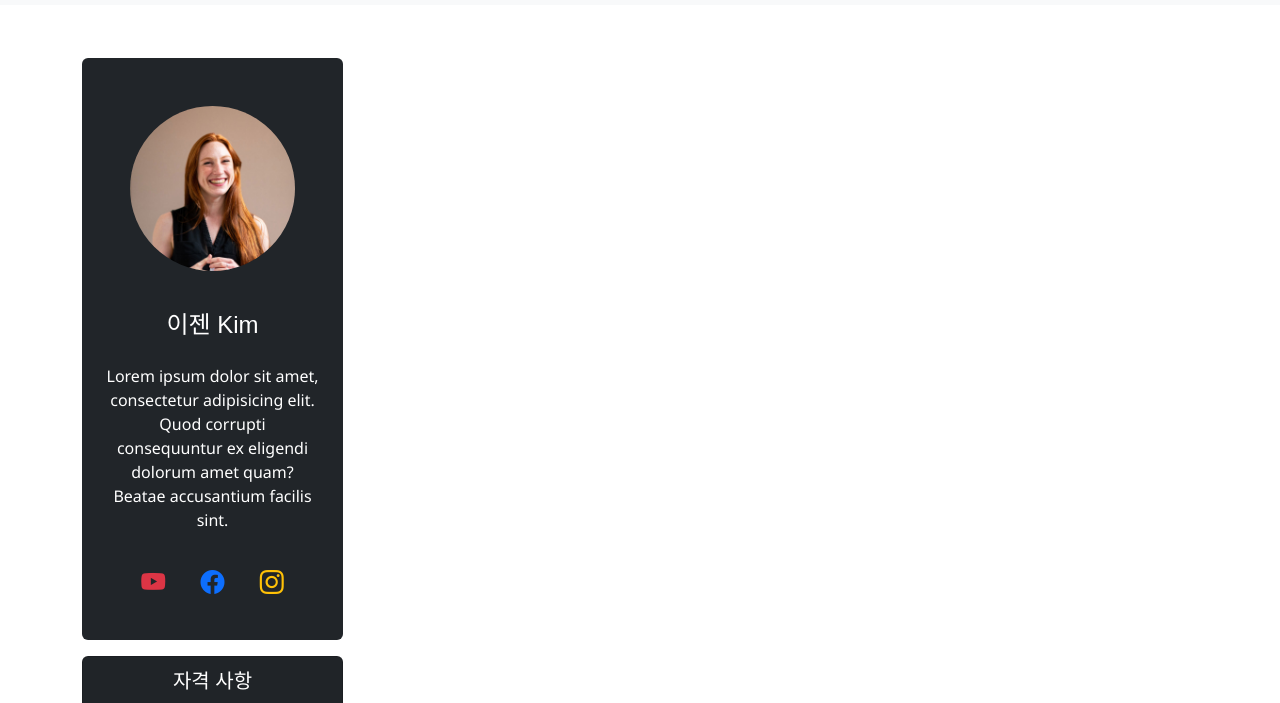
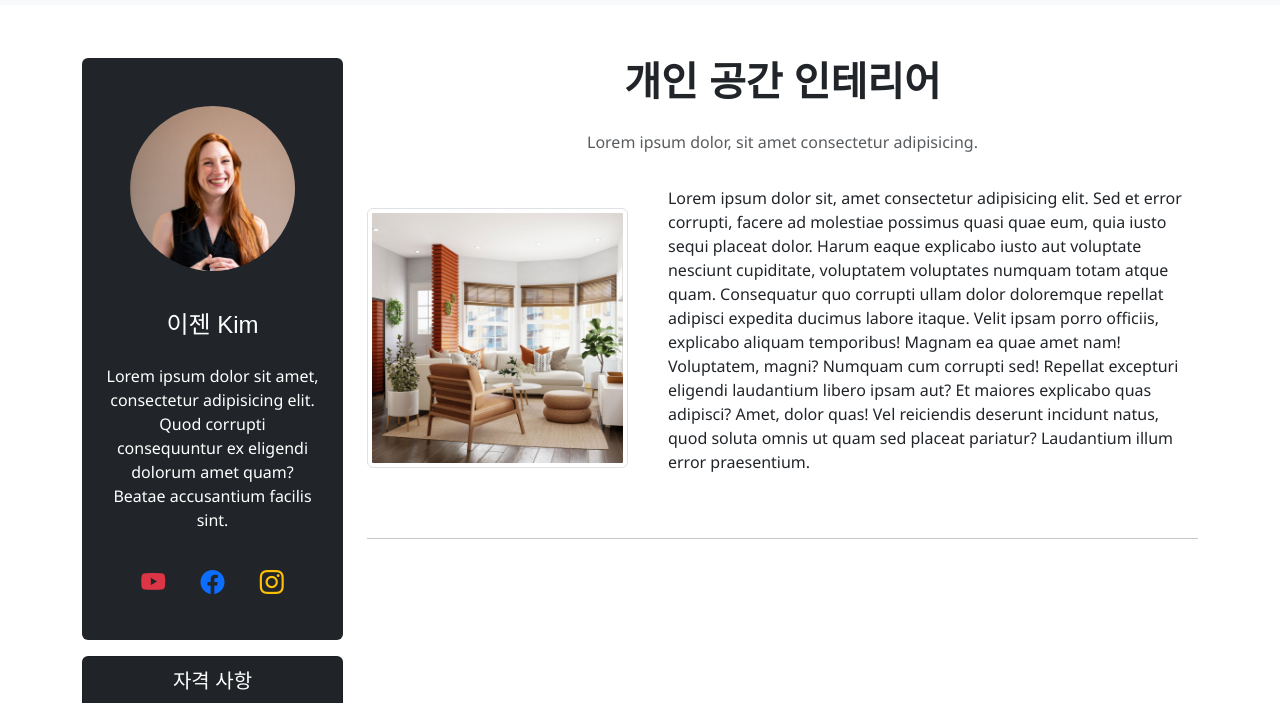
Before and after one commit to jonghyuk11/second_project, a plain HTML site: page private-interior.html in a window 1280 px wide. Shown: the part 54-757 px from the top of the page. Drawn offline with nearby package versions, Linux system fonts and the light colour scheme; a web font is replaced by a local one.

Commit message:
개인 인테리어 프라이빗 소개 섹션 부분 완성

```diff
--- a/private-interior.html
+++ b/private-interior.html
@@ -45,7 +45,7 @@
     <div class="container my-5 py-5">
         <div class="row">
             <!-- 프로필 바 섹션 시작 -->
-            <section class="col-md-5 col-lg-3">
+            <section class="col-md-5 col-lg-3 order-1 order-md-0">
                 <div class="rounded bg-dark text-white text-center p-4 my-3">
                     <img src="./img/main-profile.jpg" alt="모델" class="img-fluid rounded-circle p-4">
                     <h2 class="fs-4 py-3">이젠 Kim</h2>
@@ -94,8 +94,28 @@
             </section>
             <!-- 프로필 바 섹션 끝 -->
             <!-- 포트필 섹션 시작-->
-            <section class="col-md-7 col-lg-9">
+            <section class="col-md-7 col-lg-9 order-0 order-md-1">
+                <!-- 프라이빗 인테리어 소개 섹션 시작 -->
+                <section class="text-center py-3">
+                    <h2 class="fw-bold pb-3 fs-1">개인 공간 인테리어</h2>
+                    <p class="text-muted">Lorem ipsum dolor, sit amet consectetur adipisicing.</p>
 
+                    <div class="row align-items-center">
+                        <div class="col-lg-6 col-xl-4 py-3">
+                            <img src="./img/private.jpg" alt="개인공간" class="img-thumbnail">
+                        </div>
+                        <div class="col-lg-6 col-xl-8 py-3">
+                            <p class="ms-lg-3 text-lg-start">Lorem ipsum dolor sit, amet consectetur adipisicing elit. Sed et error corrupti, facere ad molestiae possimus quasi quae eum, quia iusto sequi placeat dolor. Harum eaque explicabo iusto aut voluptate nesciunt cupiditate, voluptatem voluptates numquam totam atque quam. Consequatur quo corrupti ullam dolor doloremque repellat adipisci expedita ducimus labore itaque. Velit ipsam porro officiis, explicabo aliquam temporibus! Magnam ea quae amet nam! Voluptatem, magni? Numquam cum corrupti sed! Repellat excepturi eligendi laudantium libero ipsam aut? Et maiores explicabo quas adipisci? Amet, dolor quas! Vel reiciendis deserunt incidunt natus, quod soluta omnis ut quam sed placeat pariatur? Laudantium illum error praesentium.</p>
+                        </div>
+                    </div>
+                </section>
+                <!-- 프라이빗 인테리어 소개 섹션 끝 -->
+                <hr>
+                <!-- 프라이빗 인테리어 가격 섹션 시작 -->
+                <section>
+
+                </section>
+                <!-- 프라이빗 이네틸어 가격 섹션 끝 -->
             </section>
             <!-- 프로필 섹션 끝-->
         </div>
```
